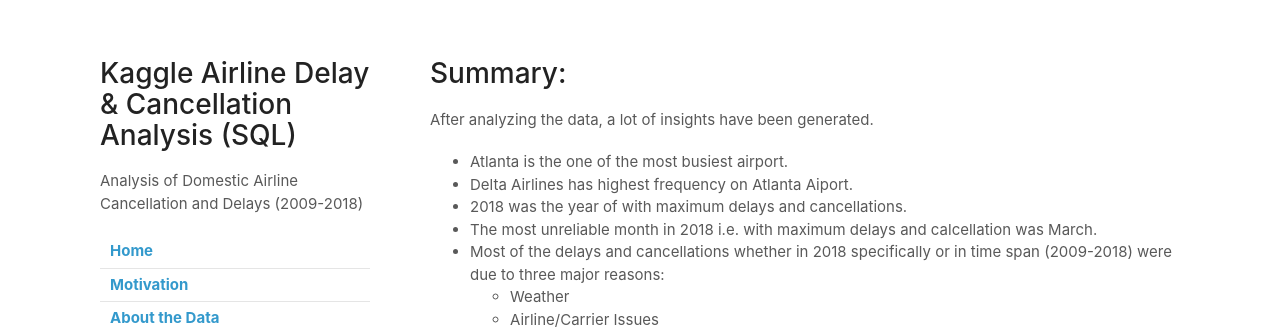
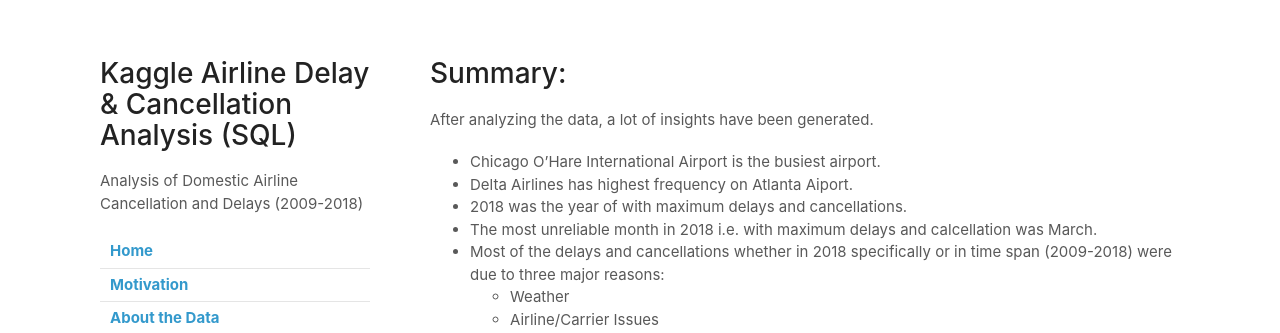
Before and after one commit to dowoma/Airline-Data-Analysis, a Jekyll site: the page built from summary.md, in a window 1280 px wide. Shown: the top 333 px of the page. Built offline with Jekyll 4.4.1, drawn with Linux system fonts in a browser that asks for light colours; our own code applies the rules of GitHub Pages for plain Markdown files.

Commit message:
Update summary.md

```diff
--- a/summary.md
+++ b/summary.md
@@ -1,7 +1,7 @@
 # Summary:
 
 After analyzing the data, a lot of insights have been generated.
-- Atlanta is the one of the most busiest airport.
+- Chicago O'Hare International Airport is the busiest airport.
 - Delta Airlines has highest frequency on Atlanta Aiport.
 - 2018 was the year of with maximum delays and cancellations.
 - The most unreliable month in 2018 i.e. with maximum delays and calcellation was March.
```
